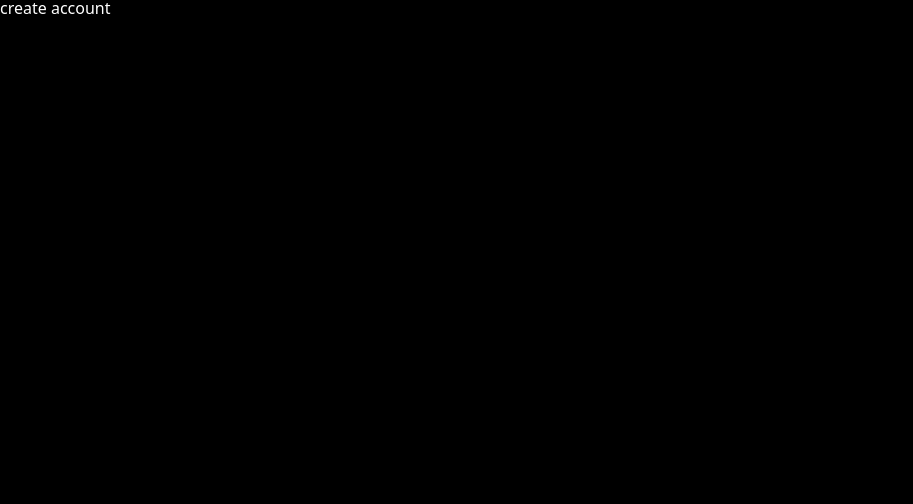
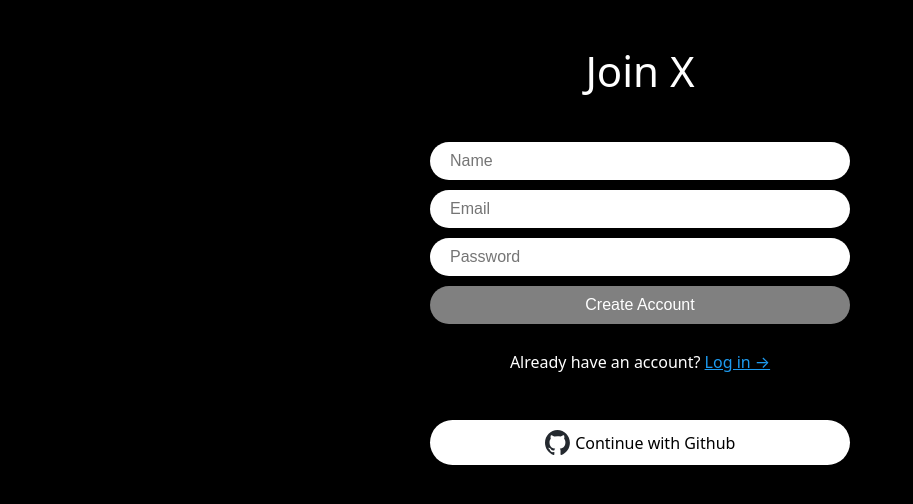
Before and after one commit to whddbs627/nwitter-reloaded, a React (Vite) app: page /create-account in a window 1280 px wide. Shown: the top 504 px of the page, without its empty margins (0-913 px from the left). Built offline with nearby package versions, Linux system fonts and the light colour scheme; the HTML template or start-up script is replaced by a standard one.

Commit message:
feat: authentication

```diff
--- a/package.json
+++ b/package.json
@@ -10,6 +10,7 @@
     "preview": "vite preview"
   },
   "dependencies": {
+    "firebase": "^10.1.0",
     "react": "^18.2.0",
     "react-dom": "^18.2.0",
     "react-router-dom": "^6.14.2",
--- a/src/App.tsx
+++ b/src/App.tsx
@@ -4,13 +4,21 @@
 import Profile from "./routes/profile";
 import Login from "./routes/login";
 import CreateAccount from "./routes/create-account";
-import { createGlobalStyle } from "styled-components";
+import styled, { createGlobalStyle } from "styled-components";
 import reset from "styled-reset";
+import { useEffect, useState } from "react";
+import LoadingScreen from "./components/loading-screen";
+import { auth } from "./firebase";
+import ProtectedRoute from "./components/protected-route";
 
 const router = createBrowserRouter([
     {
         path: "/",
-    element: <Layout />,
+        element: (
+            <ProtectedRoute>
+                <Layout />
+            </ProtectedRoute>
+        ),
         children: [
             {
                 path: "",
@@ -44,12 +52,27 @@
   }
 `;
 
+const Wrapper = styled.div`
+    height: 100vh;
+    display: flex;
+    justify-content: center;
+`;
+
 function App() {
+    const [isLoading, setLoading] = useState(true);
+    const init = async () => {
+        // wait for firebase
+        await auth.authStateReady();
+        setLoading(false);
+    };
+    useEffect(() => {
+        init();
+    }, []);
     return (
-    <>
+        <Wrapper>
             <GlobalStyles />
-      <RouterProvider router={router} />
-    </>
+            {isLoading ? <LoadingScreen /> : <RouterProvider router={router} />}
+        </Wrapper>
     );
 }
 
--- /dev/null
+++ b/src/components/auth-component.ts
@@ -0,0 +1,52 @@
+import styled from "styled-components";
+
+
+export const Wrapper = styled.div`
+    height: 100%;
+    display: flex;
+    flex-direction: column;
+    align-items: center;
+    width: 420px;
+    padding: 50px 0px;
+`;
+
+export const Title = styled.h1`
+    font-size: 42px;
+`;
+
+export const Form = styled.form`
+    margin-top: 50px;
+    margin-bottom: 10px;
+    display: flex;
+    flex-direction: column;
+    gap: 10px;
+    width: 100%;
+`;
+
+export const Input = styled.input`
+    padding: 10px 20px;
+    border-radius: 50px;
+    border: none;
+    width: 100%;
+    font-size: 16px;
+    &[type="submit"] {
+        background-color:gray;
+        color:white;
+        cursor: pointer;
+        &:hover {
+            opacity: 0.8;
+        }
+    }
+`;
+
+export const Error = styled.span`
+    font-weight: 600;
+    color: tomato;
+`;
+
+export const Switcher = styled.span`
+    margin-top: 20px;
+    a {
+        color: #1d9bf0;
+    }
+`;
--- /dev/null
+++ b/src/components/github-btn.tsx
@@ -0,0 +1,48 @@
+import { GithubAuthProvider, signInWithPopup } from "firebase/auth";
+import styled from "styled-components";
+import { auth } from "../firebase";
+import { useNavigate } from "react-router-dom";
+
+const Button = styled.span`
+    margin-top: 50px;
+    background-color: white;
+    font-weight: 500;
+    width: 100%;
+    color: black;
+    padding: 10px 20px;
+    border-radius: 50px;
+    border: 0;
+    display: flex;
+    gap: 5px;
+    align-items: center;
+    justify-content: center;
+    & {
+        cursor: pointer;
+        &:hover {
+            opacity: 0.8;
+        }
+    }
+`;
+
+const Logo = styled.img`
+    height: 25px;
+`;
+
+export default function GithubButton() {
+    const navigate = useNavigate();
+    const onClick = async () => {
+        try {
+            const provider = new GithubAuthProvider();
+            await signInWithPopup(auth, provider);
+            navigate("/");
+        } catch (error) {
+            console.log(error);
+        }
+    };
+    return (
+        <Button onClick={onClick}>
+            <Logo src="/public/github-logo.svg" />
+            Continue with Github
+        </Button>
+    );
+}
--- a/src/components/layout.tsx
+++ b/src/components/layout.tsx
@@ -1,10 +1,9 @@
 import { Outlet } from "react-router-dom";
 
 export default function Layout() {
-  return (
-    <>
-      <h2>layout</h2>
-      <Outlet />
-    </>
-  );
+    return (
+        <>
+            <Outlet />
+        </>
+    );
 }
--- /dev/null
+++ b/src/components/loading-screen.tsx
@@ -0,0 +1,20 @@
+import styled from "styled-components";
+
+const Wrapper = styled.div`
+  height: 100vh;
+  display: flex;
+  justify-content: center;
+  align-items: center;
+`;
+
+const Text = styled.span`
+  font-size: 24px;
+`;
+
+export default function LoadingScreen() {
+  return (
+    <Wrapper>
+      <Text>Loading...</Text>
+    </Wrapper>
+  );
+}
--- /dev/null
+++ b/src/components/protected-route.tsx
@@ -0,0 +1,10 @@
+import { Navigate } from "react-router-dom";
+import { auth } from "../firebase";
+
+export default function ProtectedRoute({ children }: { children: React.ReactNode }) {
+    const user = auth.currentUser;
+    if (user === null) {
+        return <Navigate to="/login" />;
+    }
+    return children;
+}
--- /dev/null
+++ b/src/firebase.ts
@@ -0,0 +1,15 @@
+import { initializeApp } from "firebase/app";
+import { getAuth } from "firebase/auth";
+
+const firebaseConfig = {
+  apiKey: "AIzaSyC-vY0f_IQ4sf0jkoXRKofAO3Ed1HXx7Qk",
+  authDomain: "nwitter-reloaded-23d29.firebaseapp.com",
+  projectId: "nwitter-reloaded-23d29",
+  storageBucket: "nwitter-reloaded-23d29.appspot.com",
+  messagingSenderId: "1095209204013",
+  appId: "1:1095209204013:web:aa52731f2c6735c79bbba4"
+};
+
+const app = initializeApp(firebaseConfig);
+
+export const auth = getAuth(app);
--- a/src/routes/create-account.tsx
+++ b/src/routes/create-account.tsx
@@ -1,3 +1,97 @@
-export default function CreateAccount(){
-    return <h1>create account</h1>;
+import { createUserWithEmailAndPassword, updateProfile } from "firebase/auth";
+import { useState } from "react";
+import { auth } from "../firebase";
+import { Link, useNavigate } from "react-router-dom";
+import { FirebaseError } from "firebase/app";
+import {
+    Error,
+    Form,
+    Input,
+    Switcher,
+    Title,
+    Wrapper,
+} from "../components/auth-component";
+import GithubButton from "../components/github-btn";
+
+export default function CreateAccount() {
+    const navigate = useNavigate();
+    const [isLoading, setLoading] = useState(false);
+    const [name, setName] = useState("");
+    const [email, setEmail] = useState("");
+    const [password, setPassword] = useState("");
+    const [error, setError] = useState("");
+    const onChange = (e: React.ChangeEvent<HTMLInputElement>) => {
+        const {
+            target: { name, value },
+        } = e;
+        if (name === "name") {
+            setName(value);
+        } else if (name === "email") {
+            setEmail(value);
+        } else if (name === "password") {
+            setPassword(value);
+        }
+    };
+    const onSubmit = async (e: React.FormEvent<HTMLFormElement>) => {
+        e.preventDefault();
+        setError("");
+        if (isLoading || name === "" || email === "" || password === "") return;
+        try {
+            setLoading(true);
+            const credentials = await createUserWithEmailAndPassword(
+                auth,
+                email,
+                password
+            );
+            console.log(credentials.user);
+            await updateProfile(credentials.user, { displayName: name });
+            navigate("/");
+        } catch (e) {
+            if (e instanceof FirebaseError) {
+                setError(e.message);
+            }
+        } finally {
+            setLoading(false);
+        }
+    };
+    return (
+        <Wrapper>
+            <Title>Join X</Title>
+            <Form onSubmit={onSubmit}>
+                <Input
+                    onChange={onChange}
+                    name="name"
+                    value={name}
+                    placeholder="Name"
+                    type="text"
+                    required
+                />
+                <Input
+                    onChange={onChange}
+                    name="email"
+                    value={email}
+                    placeholder="Email"
+                    type="email"
+                    required
+                />
+                <Input
+                    onChange={onChange}
+                    name="password"
+                    value={password}
+                    placeholder="Password"
+                    type="password"
+                    required
+                />
+                <Input
+                    type="submit"
+                    value={isLoading ? "Loading..." : "Create Account"}
+                />
+            </Form>
+            {error !== "" ? <Error>{error}</Error> : null}
+            <Switcher>
+                Already have an account? <Link to="/login">Log in &rarr;</Link>
+            </Switcher>
+            <GithubButton />
+        </Wrapper>
+    );
 }
--- a/src/routes/home.tsx
+++ b/src/routes/home.tsx
@@ -1,3 +1,15 @@
-export default function Home(){
-    return <h1>Home!</h1>;
+import { useNavigate } from "react-router-dom";
+import { auth } from "../firebase";
+
+export default function Home() {
+    const navigate = useNavigate();
+    const logOut = () => {
+        auth.signOut();
+        navigate("/login")
+    };
+    return (
+        <h1>
+            <button onClick={logOut}>Log Out</button>
+        </h1>
+    );
 }
--- a/src/routes/login.tsx
+++ b/src/routes/login.tsx
@@ -1,3 +1,81 @@
-export default function Login(){
-    return <h1>login</h1>;
+import { useState } from "react";
+import { auth } from "../firebase";
+import { Link, useNavigate } from "react-router-dom";
+import { FirebaseError } from "firebase/app";
+import { signInWithEmailAndPassword } from "firebase/auth";
+import {
+    Error,
+    Form,
+    Input,
+    Switcher,
+    Title,
+    Wrapper,
+} from "../components/auth-component";
+import GithubButton from "../components/github-btn";
+
+export default function CreateAccount() {
+    const navigate = useNavigate();
+    const [isLoading, setLoading] = useState(false);
+    const [email, setEmail] = useState("");
+    const [password, setPassword] = useState("");
+    const [error, setError] = useState("");
+    const onChange = (e: React.ChangeEvent<HTMLInputElement>) => {
+        const {
+            target: { name, value },
+        } = e;
+        if (name === "email") {
+            setEmail(value);
+        } else if (name === "password") {
+            setPassword(value);
+        }
+    };
+    const onSubmit = async (e: React.FormEvent<HTMLFormElement>) => {
+        e.preventDefault();
+        setError("");
+        if (isLoading || email === "" || password === "") return;
+        try {
+            setLoading(true);
+            await signInWithEmailAndPassword(auth, email, password);
+            navigate("/");
+        } catch (e) {
+            if (e instanceof FirebaseError) {
+                setError(e.message);
+            }
+        } finally {
+            setLoading(false);
+        }
+    };
+    return (
+        <Wrapper>
+            <Title>Log into X</Title>
+            <Form onSubmit={onSubmit}>
+                <Input
+                    onChange={onChange}
+                    name="email"
+                    value={email}
+                    placeholder="Email"
+                    type="email"
+                    required
+                />
+                <Input
+                    onChange={onChange}
+                    name="password"
+                    value={password}
+                    placeholder="Password"
+                    type="password"
+                    required
+                />
+                <Input
+                    type="submit"
+                    value={isLoading ? "Loading..." : "Login"}
+                />
+            </Form>
+            {error !== "" ? <Error>{error}</Error> : null}
+            <Switcher>
+                Don't have an account?{" "}
+                <Link to="/create-account">Create one &rarr;</Link>
+            </Switcher>
+            <GithubButton />
+        </Wrapper>
+    );
 }
```
Also changed, not shown: public/github-logo.svg (added), 1 other file (tests, documents, lock files or other folders). Lines whose indentation alone changed are shown as unchanged.
